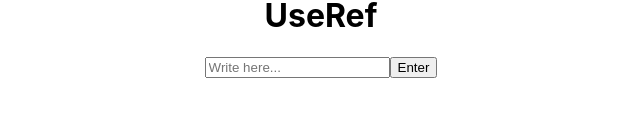
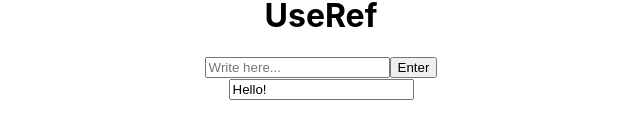
Before and after one commit to AmyFong82/react-hooks, a React (Create React App) app: page / in a window 1280 px wide. Shown: the part 514-652 px from the top of the page, without its empty margins (319-959 px from the left). Built offline with nearby package versions, Linux system fonts and the light colour scheme; no server answers.

Commit message:
added ContextTutorial.js

```diff
--- a/src/App.js
+++ b/src/App.js
@@ -5,6 +5,7 @@ import TwoUseStates from './TwoUseStates';
 import CountingWithReducer from './CountingWithReducer';
 import EffectTutorial from './EffectTutorial';
 import RefTutorial from './RefTutorial';
+import LayoutEffectTutorial from './UseLayoutEffect';
 
 function App() {
   return (
@@ -15,6 +16,7 @@ function App() {
       <CountingWithReducer />
       <EffectTutorial />
       <RefTutorial />
+      <LayoutEffectTutorial />
     </div>
   );
 }
--- /dev/null
+++ b/src/UseLayoutEffect.js
@@ -0,0 +1,23 @@
+import React, {useRef, useEffect, useLayoutEffect} from 'react';
+
+function LayoutEffectTutorial(){
+  const inputRef = useRef(null);
+
+  // useLayoutEffect will always run before useEffect no matter where it's location is.
+  useLayoutEffect(()=> {
+    console.log(inputRef.current.value)
+  }, [])
+
+  // useEffect runs when the page is loaded the first time.
+  useEffect(() => {
+    inputRef.current.value = "Hello!"
+  }, [])
+
+  return(
+    <div>
+      <input ref={inputRef} value="Amy" />
+    </div>
+  )
+}
+
+export default LayoutEffectTutorial
```
Also changed, not shown: src/ContextTutorial.js (added, +16 -0 lines).
